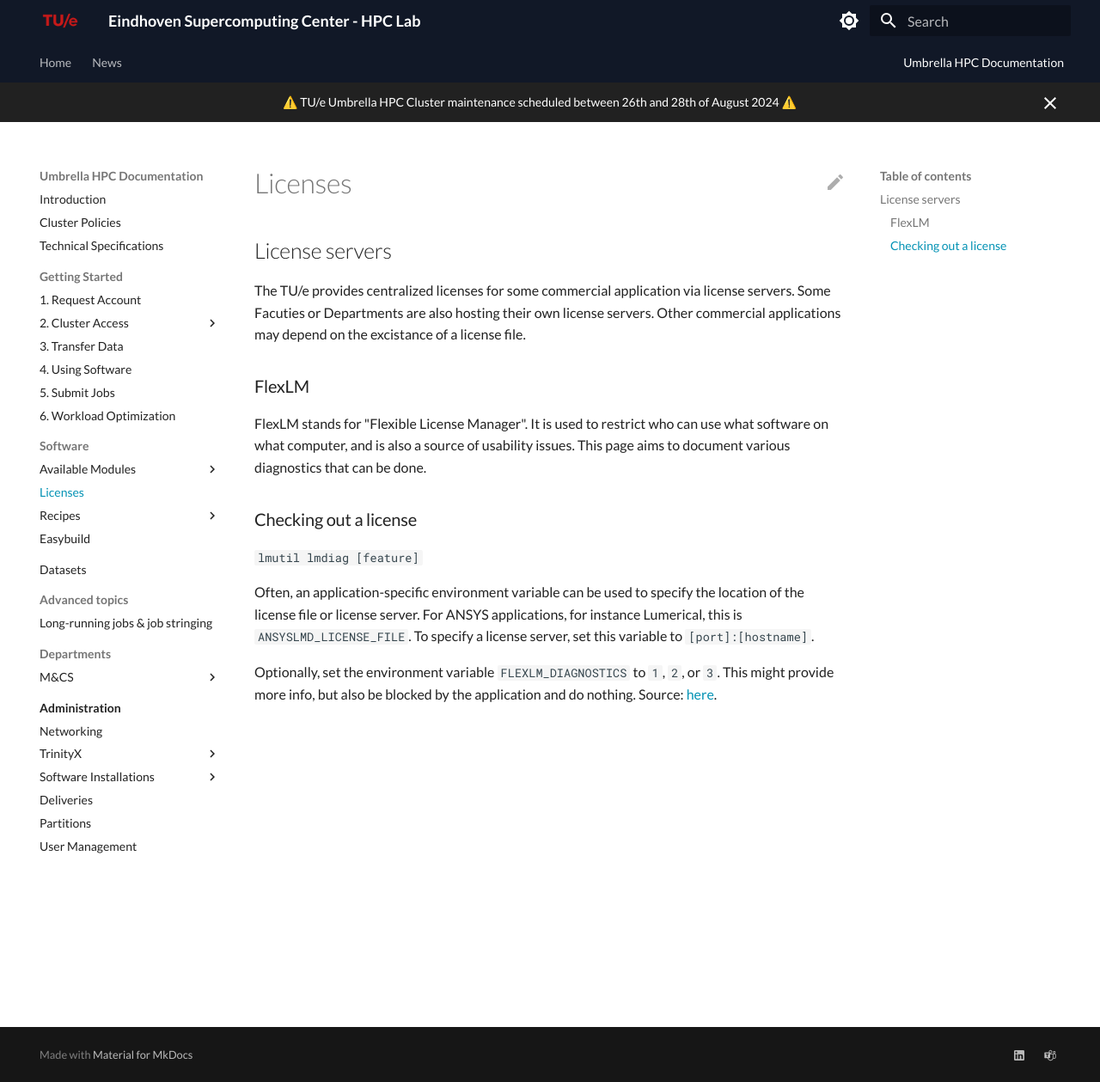
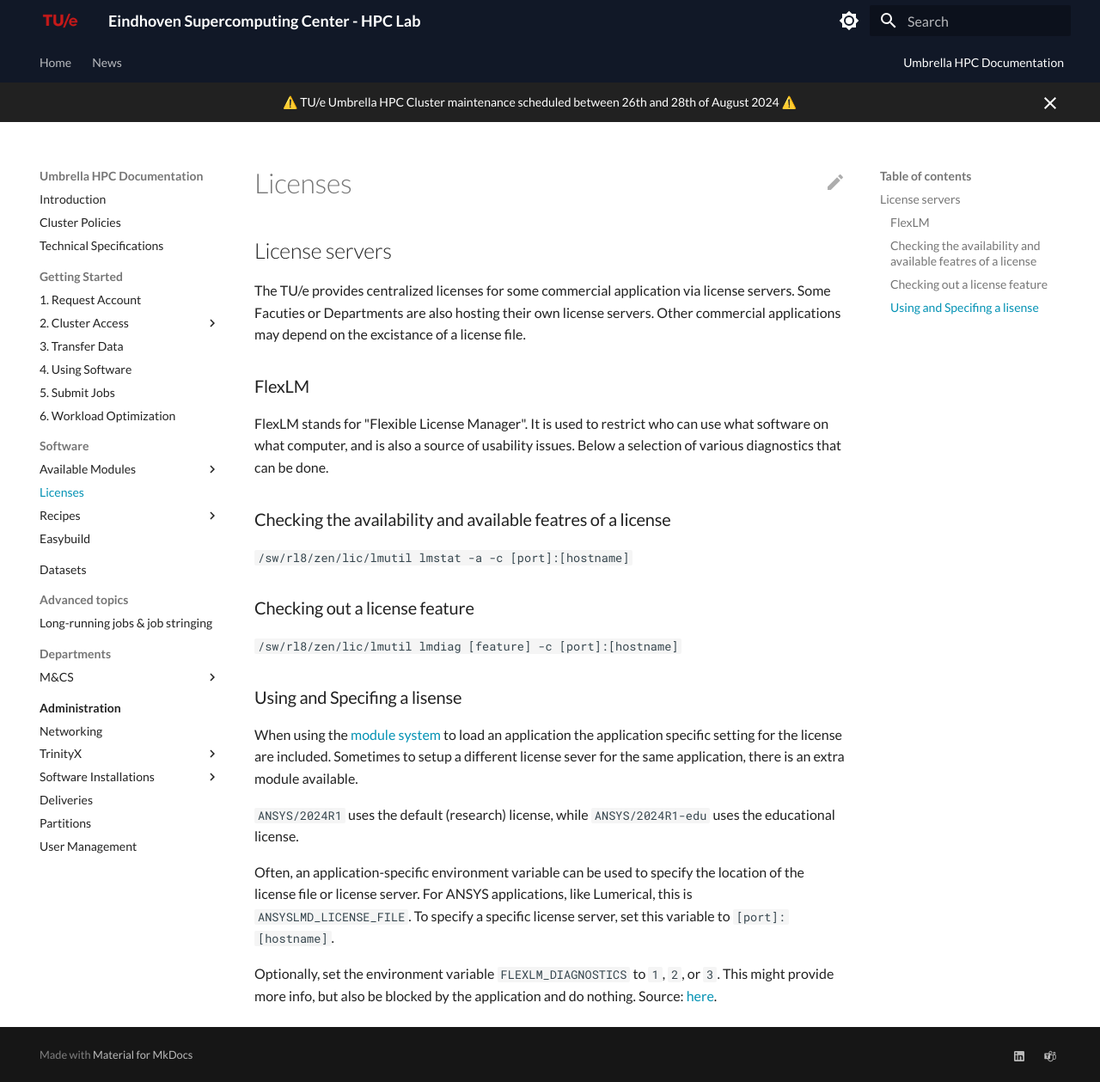
Before and after one commit to gferhpc/supercomputing.tue.nl, an MkDocs documentation site: the page built from pages/documentation/software/licenses.md, in a window 1280 px wide and 1259 px high. Shown: the whole window at 86% size. Built offline with MkDocs 1.6.1 and Material for MkDocs 9.7.7, drawn with Linux system fonts in a browser that asks for light colours.

Commit message:
Update licenses.md

```diff
--- a/pages/documentation/software/licenses.md
+++ b/pages/documentation/software/licenses.md
@@ -6,18 +6,26 @@
 
 ### FlexLM
 
-FlexLM stands for "Flexible License Manager". It is used to restrict who can use what software on what computer, and is also a source of
-usability issues. This page aims to document various diagnostics that
-can be done.
+FlexLM stands for "Flexible License Manager". It is used to restrict who can use what software on what computer, and is also a source of usability issues. Below a selection of various diagnostics that can be done.
 
-### Checking out a license
+### Checking the availability and available featres of a license
 
-`lmutil lmdiag [feature]`
+`/sw/rl8/zen/lic/lmutil lmstat -a -c [port]:[hostname]`
+
+### Checking out a license feature
+
+`/sw/rl8/zen/lic/lmutil lmdiag [feature] -c [port]:[hostname]`
+
+### Using and Specifing a lisense
+
+When using the [module system](https://supercomputing.tue.nl/documentation/steps/software/) to load an application the application specific setting for the license are included. Sometimes to setup a different license sever for the same application, there is an extra module available.
+
+`ANSYS/2024R1` uses the default (research) license, while `ANSYS/2024R1-edu` uses the educational license.
 
 Often, an application-specific environment variable can be used to
 specify the location of the license file or license server. For ANSYS applications,
-for instance Lumerical, this is `ANSYSLMD_LICENSE_FILE`. To specify a
-license server, set this variable to `[port]:[hostname]`.
+like Lumerical, this is `ANSYSLMD_LICENSE_FILE`. To specify a
+specific license server, set this variable to `[port]:[hostname]`.
 
 Optionally, set the environment variable `FLEXLM_DIAGNOSTICS` to `1`,
 `2`, or `3`. This might provide more info, but also be blocked by the
```
